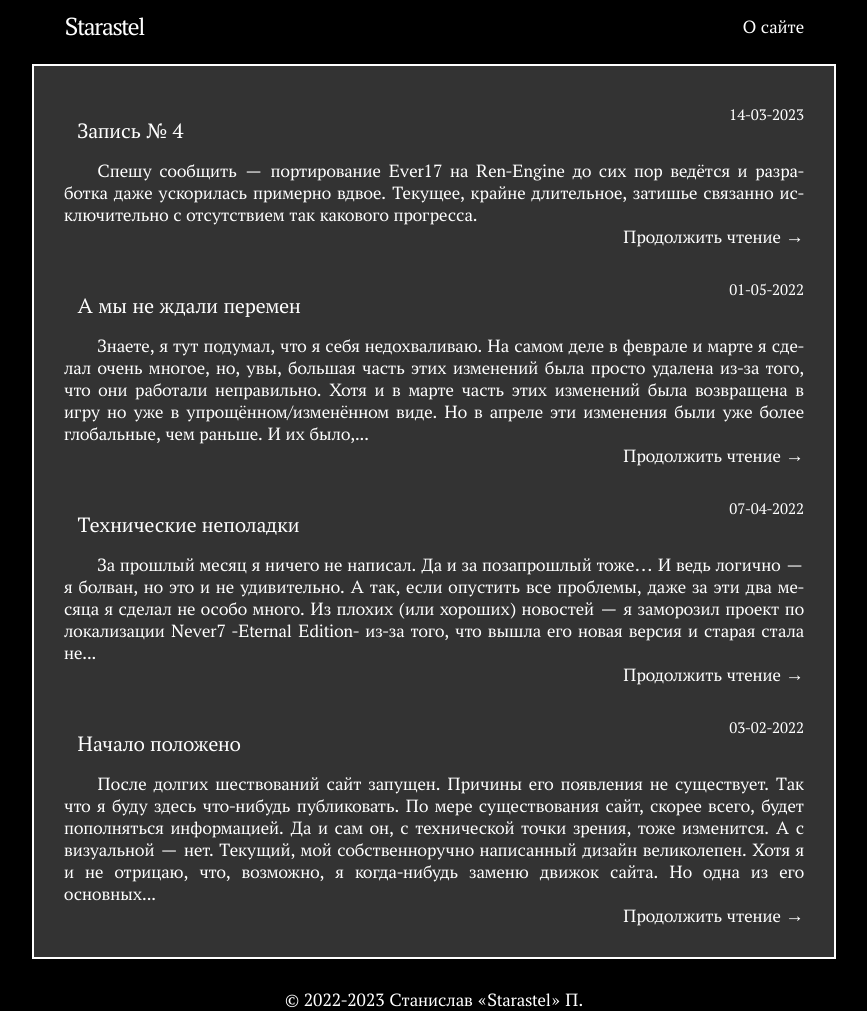
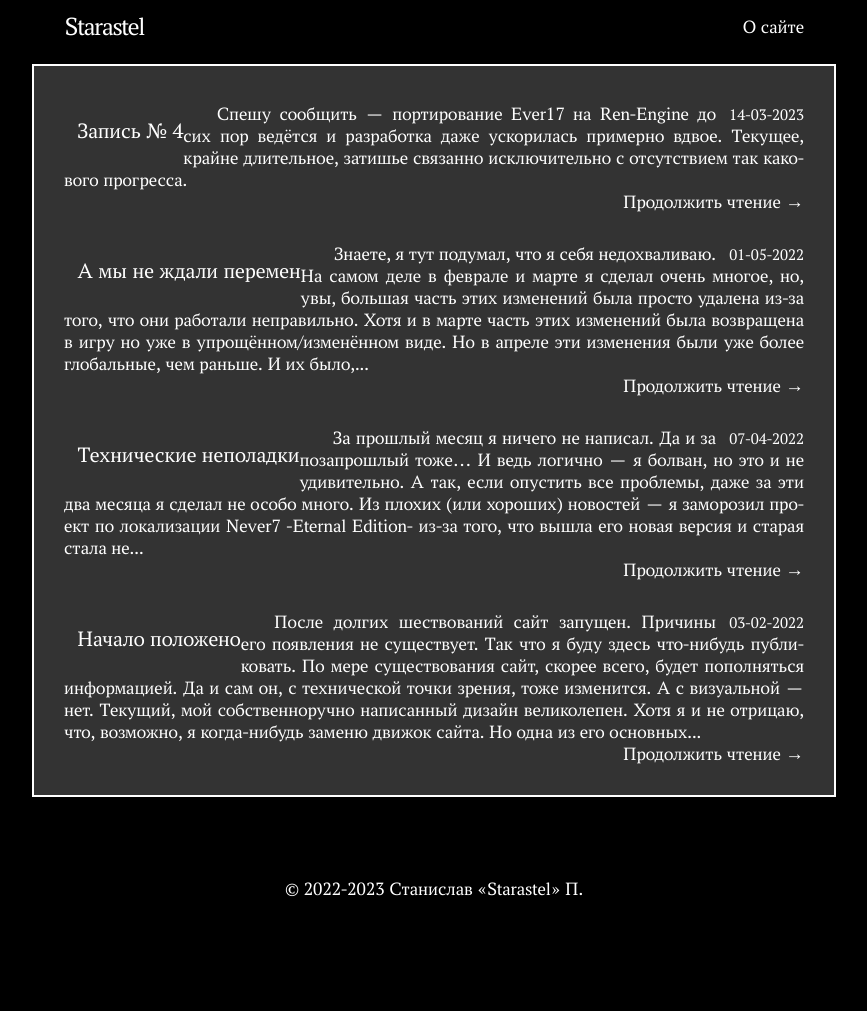
Before and after one commit to Starastel/stStarastel, a Jekyll site: the page built from index.html, in a window 1280 px wide. Shown: the whole page, without its empty margins (206-1073 px from the left). Built offline with Jekyll 4.4.1, drawn with Linux system fonts in a browser that asks for light colours; the list of posts is cut into pages by our own code; after the commit the page ends 900 px from its top, so only the background shows below that.

Commit message:
Update main.scss

```diff
--- a/assets/main.scss
+++ b/assets/main.scss
@@ -163,10 +163,6 @@ blockquote {
 }
 
 
-
-/**
- * Code formatting
- */
 pre,
 code {
 	@include relative-font-size(0.9375);
@@ -188,11 +184,6 @@ pre {
 	}
 }
 
-
-
-/**
- * Wrapper
- */
 .wrapper {
 	max-width: -webkit-calc(#{$content-width} - (#{$spacing-unit} * 2));
 	max-width:				 calc(#{$content-width} - (#{$spacing-unit} * 2));
@@ -257,9 +248,7 @@ table {
 
 .pst_ttl {
 	justify-content: space-between;
-	display: flex;
 }
-.pst_ttla a {display: inline-block}
 
 .pst_ttl_title {float: left;}
 .pst_ttl_date {float: right;}
```
